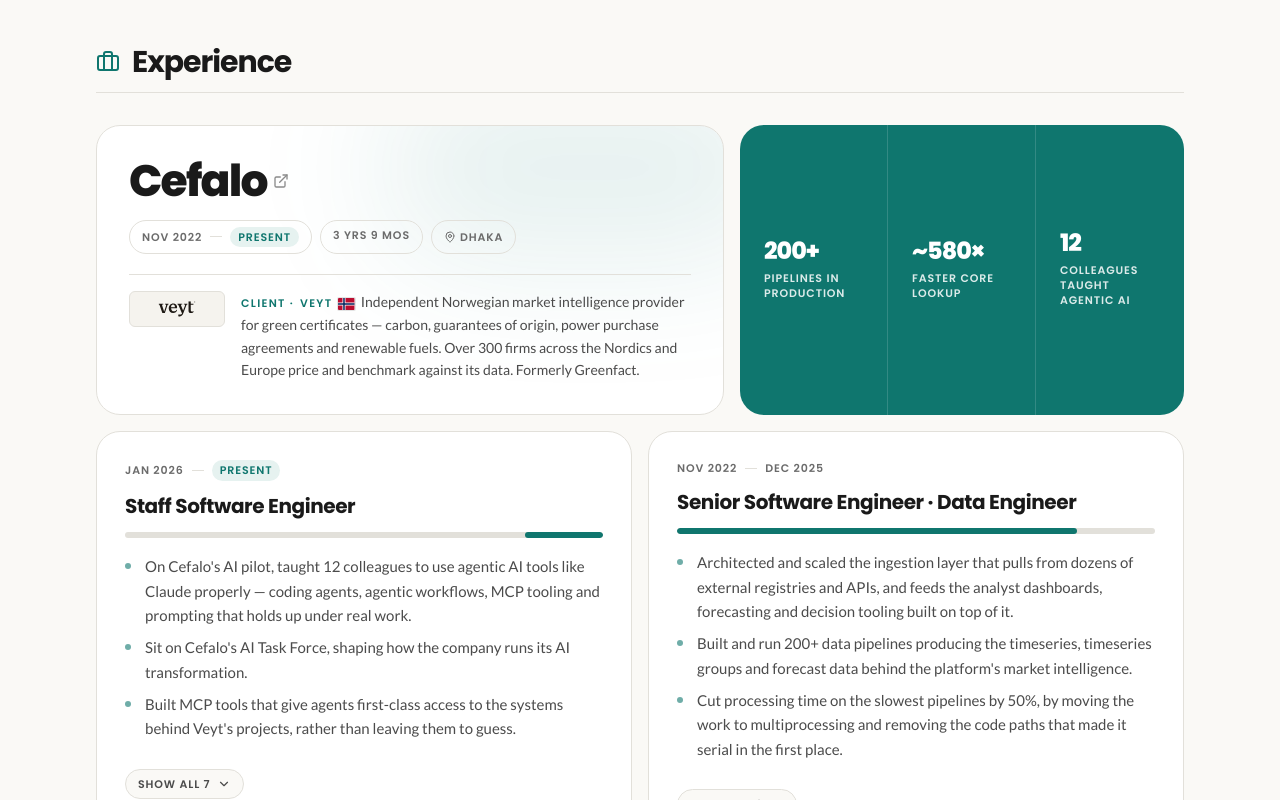
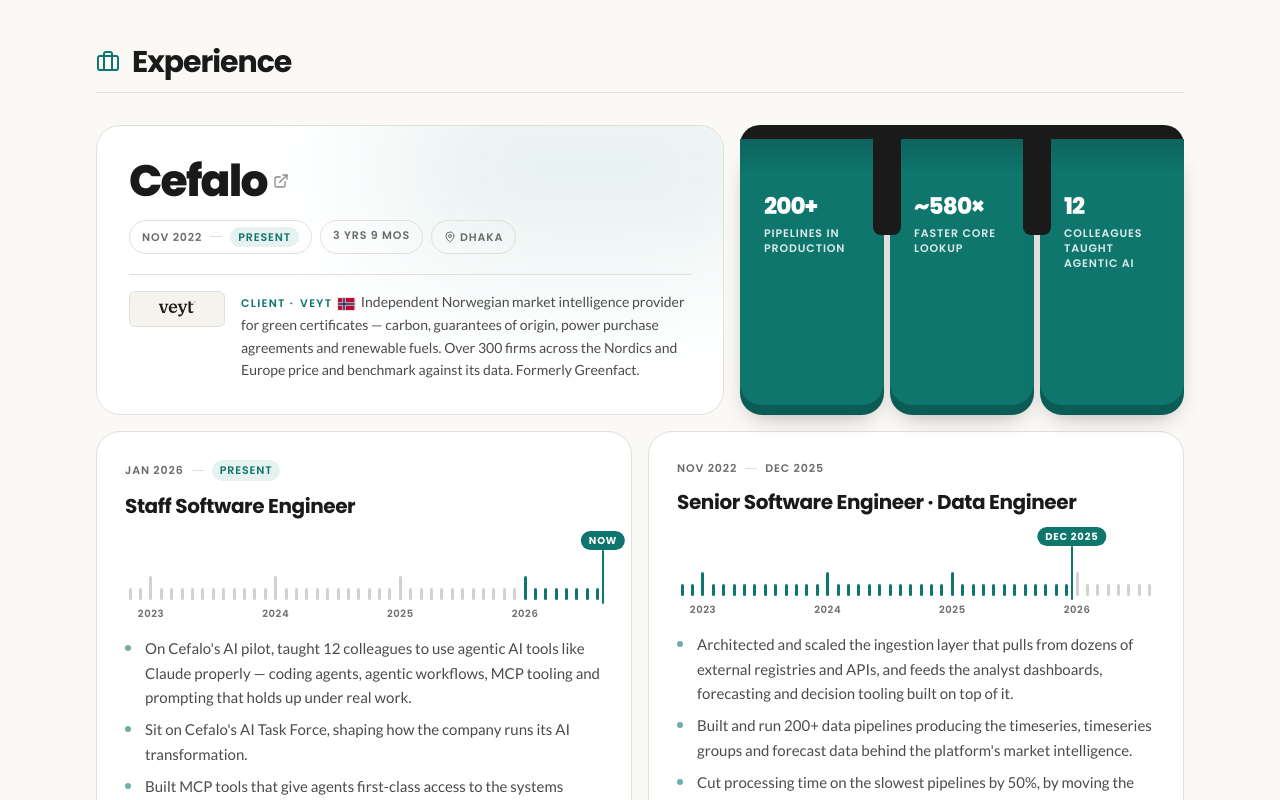
Before and after one commit to mjoyshuvo/profile, a Next.js app: page / in a window 1280 px wide. Shown: the part 2620-3420 px from the top of the page. Built offline with nearby package versions, Linux system fonts and the light colour scheme.

Commit message:
Play the experience figures as piano keys, and give each position a month ruler

```diff
--- a/app/globals.css
+++ b/app/globals.css
@@ -16,6 +16,9 @@
   --teal: #0f766e;
   --teal-strong: #115e56;
   --teal-wash: #e6f2f0;
+  /* The piano panel's key bed and black keys, and the keys' front edge. */
+  --key-black: #1a1a1a;
+  --teal-deep: #0b5c55;
   /* Text placed on a --teal fill. Dark mode's teal is light, so white would
      drop to ~1.9:1 there — this flips with the palette. */
   --on-teal: #ffffff;
@@ -51,6 +54,8 @@
   --teal: #2dd4bf;
   --teal-strong: #5eead4;
   --teal-wash: #16302c;
+  --key-black: #050706;
+  --teal-deep: #17a896;
   --on-teal: #06201d;
   --shadow: 0 1px 2px rgb(0 0 0 / 0.3), 0 8px 24px -12px rgb(0 0 0 / 0.6);
   --shadow-float: 0 1px 2px rgb(0 0 0 / 0.4), 0 18px 40px -16px rgb(0 0 0 / 0.75);
@@ -860,7 +865,8 @@
   .hero-ch,
   .career-stack > li,
   .career-body,
-  .metro-span,
+  .ruler-bar,
+  .ruler-head,
   .metro-live,
   .metro-now,
   .metro-dot-active,
@@ -868,6 +874,8 @@
   .career-stack > li::after,
   .layer-bit,
   .layer-panel,
+  .piano-key,
+  .piano-key::after,
   .badge-ring,
   .badge-orbit,
   .badge-live,
@@ -1424,15 +1432,95 @@
   }
 }
 
-/* A position's place inside the tenure grows in whenever its panel shows. */
-.js .career-stack > li[data-active] .metro-span {
-  transform-origin: left;
-  animation: metro-span 0.9s var(--ease-soft) both;
-}
-
-@keyframes metro-span {
+/* A position's place inside the tenure, as a month ruler: one tick a month,
+   a taller one each January, the position's months in teal and a playhead at
+   its end. Whenever the panel shows, the months light up left to right and
+   the playhead runs from the position's start to its end. Under a pointer
+   the ticks rise in a small wave and the one under it names its month. */
+.ruler-tick {
+  --bump: 0rem;
+}
+
+.ruler-bar {
+  height: calc(0.75rem + var(--bump));
+  transform-origin: bottom;
+  background: color-mix(in oklab, var(--ink) 20%, transparent);
+  transition:
+    height 0.25s var(--ease-spring),
+    background-color 0.2s ease;
+}
+
+.ruler-tick[data-year] .ruler-bar {
+  height: calc(1.5rem + var(--bump));
+}
+
+.ruler-tick[data-in] .ruler-bar {
+  background: var(--teal);
+}
+
+.ruler-tip {
+  z-index: 2;
+  opacity: 0;
+  transform: translate(-50%, 0.25rem);
+  pointer-events: none;
+  transition:
+    opacity 0.15s ease,
+    transform 0.15s ease;
+}
+
+.ruler-head {
+  left: var(--to);
+  pointer-events: none;
+}
+
+.ruler-tag {
+  transition: opacity 0.2s ease;
+}
+
+@media (hover: hover) {
+  .ruler-tick:hover {
+    --bump: 1.25rem;
+  }
+
+  .ruler-tick:hover + .ruler-tick,
+  .ruler-tick:has(+ .ruler-tick:hover) {
+    --bump: 0.875rem;
+  }
+
+  .ruler-tick:hover + .ruler-tick + .ruler-tick,
+  .ruler-tick:has(+ .ruler-tick + .ruler-tick:hover) {
+    --bump: 0.5rem;
+  }
+
+  .ruler-tick:hover .ruler-tip {
+    opacity: 1;
+    transform: translate(-50%, 0);
+  }
+
+  .ruler:hover .ruler-tag {
+    opacity: 0;
+  }
+}
+
+.js [data-revealed] .career-stack > li[data-active] .ruler-tick[data-in] .ruler-bar {
+  animation: ruler-lit 0.4s var(--ease-spring) calc(0.25s + var(--k, 0) * 0.9s)
+    backwards;
+}
+
+.js [data-revealed] .career-stack > li[data-active] .ruler-head {
+  animation: ruler-run 1.15s var(--ease-soft) 0.25s backwards;
+}
+
+@keyframes ruler-lit {
   from {
-    transform: scaleX(0);
+    background-color: color-mix(in oklab, var(--ink) 20%, transparent);
+    transform: scaleY(0.4);
+  }
+}
+
+@keyframes ruler-run {
+  from {
+    left: var(--from);
   }
 }
 
@@ -1606,6 +1694,116 @@
 }
 
 /* ---------------------------------------------------------------------------
+   Experience figures as piano keys. A dark key bed along the top, black keys
+   between the teal ones, and a front edge under each key that shortens when
+   it is pressed. When a company panel arrives the keys drop in and play a
+   quick run left to right; under a fine pointer a key presses down and a ring
+   spreads from it like a note.
+--------------------------------------------------------------------------- */
+.piano {
+  border-top: 0.875rem solid var(--key-black);
+  border-radius: 1.25rem 1.25rem 0 0;
+  padding-bottom: 0.625rem;
+  /* The bed's inside, behind the top of the keys: a pressed key uncovers it
+     instead of the page. */
+  background: linear-gradient(var(--key-black) 0 0) top / 100% 0.875rem
+    no-repeat;
+}
+
+.piano-key {
+  --rest: 0 0.625rem 0 var(--teal-deep),
+    0 1.125rem 1.625rem -0.75rem rgb(0 0 0 / 0.45);
+  --down: 0 0.125rem 0 var(--teal-deep),
+    0 0.375rem 1rem -0.75rem rgb(0 0 0 / 0.45);
+  position: relative;
+  border-radius: 0 0 1.375rem 1.375rem;
+  background-image: linear-gradient(180deg, rgb(0 0 0 / 0.16), transparent 2.25rem);
+  box-shadow: var(--rest);
+  transition:
+    transform 0.16s var(--ease-spring),
+    box-shadow 0.16s ease;
+}
+
+/* A black key over each seam, hanging from the key bed. */
+.piano-key:not(:last-child)::before {
+  content: "";
+  position: absolute;
+  top: 0;
+  right: -1.0625rem;
+  z-index: 1;
+  width: 1.75rem;
+  height: 38%;
+  max-height: 6rem;
+  border-radius: 0 0 0.5rem 0.5rem;
+  background: var(--key-black);
+  pointer-events: none;
+}
+
+.piano-key::after {
+  content: "";
+  position: absolute;
+  left: 50%;
+  bottom: 1.25rem;
+  width: 3.75rem;
+  height: 3.75rem;
+  margin-left: -1.875rem;
+  border: 2px solid currentColor;
+  border-radius: 999px;
+  opacity: 0;
+  pointer-events: none;
+}
+
+@media (hover: hover) {
+  .piano-key:hover {
+    transform: translateY(0.5rem);
+    box-shadow: var(--down);
+  }
+
+  .piano-key:hover::after {
+    animation: piano-note 0.8s ease-out;
+  }
+}
+
+/* Arrival: only once the section is on screen, and again whenever a company
+   panel is shown. `translate` for the drop and `transform` for the press, so
+   the two never fight, and the press keeps no fill so hover still works. */
+.js [data-revealed] .career-stack > li[data-active] .piano-key {
+  animation:
+    piano-in 0.6s var(--ease-spring) calc(var(--i, 0) * 0.12s) both,
+    piano-play 0.34s ease-in-out calc(0.9s + var(--i, 0) * 0.17s) backwards;
+}
+
+@keyframes piano-in {
+  from {
+    translate: 0 -1.75rem;
+    opacity: 0;
+  }
+}
+
+@keyframes piano-play {
+  0%,
+  100% {
+    transform: none;
+    box-shadow: var(--rest);
+  }
+  45% {
+    transform: translateY(0.5rem);
+    box-shadow: var(--down);
+  }
+}
+
+@keyframes piano-note {
+  from {
+    opacity: 0.8;
+    transform: scale(0.3);
+  }
+  to {
+    opacity: 0;
+    transform: scale(2.6);
+  }
+}
+
+/* ---------------------------------------------------------------------------
    Engineering identity as a layer stack (IdentityStack). The slabs tilt back a
    little, like floors seen from the front; the selected one lifts and fills
    teal, and dots run up and down the wires between them. Without scripting
--- a/components/Experience.tsx
+++ b/components/Experience.tsx
@@ -14,6 +14,16 @@
 const BULLETS_AT_REST = 3;
 
 const MONTH = 1000 * 60 * 60 * 24 * 30.4375;
+
+const MONTH_NAMES = "Jan Feb Mar Apr May Jun Jul Aug Sep Oct Nov Dec".split(" ");
+
+/** A whole-month count (year × 12 + month) from an ISO date, or now. */
+function monthOf(iso: string | undefined, now: Date) {
+  const date = iso ? new Date(iso) : now;
+  return date.getUTCFullYear() * 12 + date.getUTCMonth();
+}
+
+type RulerMonth = { label: string; year: number | null };
 
 /** A fractional year from an ISO date, for placing bars on the ruler. */
 function yearOf(iso: string | undefined, now: Date) {
@@ -128,8 +138,19 @@
  * both. The numbers sit next to the name, where a skimming reader looks.
  */
 function RolePanel({ role, now }: { role: Role; now: Date }) {
-  const start = yearOf(role.startDate, now);
-  const span = yearOf(role.endDate, now) - start;
+  // Every month of the tenure, for the rulers under the position cards.
+  const first = monthOf(role.startDate, now);
+  const months = Array.from(
+    { length: monthOf(role.endDate, now) - first + 1 },
+    (_, i) => {
+      const year = Math.floor((first + i) / 12);
+      const month = (first + i) % 12;
+      return {
+        label: `${MONTH_NAMES[month]} ${year}`,
+        year: month === 0 ? year : null,
+      };
+    },
+  );
   const hasStats = Boolean(role.highlights?.length);
 
   return (
@@ -201,15 +222,19 @@
       </div>
 
       {hasStats ? (
+        // The figures as piano keys under a key bed: they drop in and play a
+        // quick run when the panel arrives, and a key presses under the
+        // pointer. Motion lives in globals.css (`.piano`).
         <ul
-          className={`grid overflow-hidden rounded-3xl bg-teal text-on-teal lg:col-span-5 ${
+          className={`piano grid gap-1.5 lg:col-span-5 ${
             role.highlights!.length === 3 ? "grid-cols-3" : "grid-cols-2"
           }`}
         >
-          {role.highlights!.map((item) => (
+          {role.highlights!.map((item, i) => (
             <li
               key={item.label}
-              className="@container flex min-w-0 flex-col justify-center gap-2 border-on-teal/15 p-4 not-last:border-r sm:p-6"
+              style={{ "--i": i } as React.CSSProperties}
+              className="piano-key @container flex min-w-0 flex-col justify-start gap-2 bg-teal p-4 pt-10 text-on-teal sm:p-6 sm:pt-14"
             >
               <CountUp
                 value={item.value}
@@ -228,19 +253,16 @@
       <div
         className={`grid gap-4 lg:col-span-12 ${POSITION_COLS[Math.min(role.positions.length, 3)]}`}
       >
-        {role.positions.map((position, i) => {
-          const from = yearOf(position.startDate, now) - start;
-          const length = yearOf(position.endDate, now) - start - from;
-          return (
+        {role.positions.map((position, i) => (
           <PositionEntry
             key={position.title + position.start}
             position={position}
-              left={(from / span) * 100}
-              width={Math.max(3, (length / span) * 100)}
+            months={months}
+            from={monthOf(position.startDate, now) - first}
+            to={monthOf(position.endDate, now) - first + 1}
             id={`${slugOf(role.company)}-${i}`}
           />
-          );
-        })}
+        ))}
       </div>
 
       <div className="lg:col-span-12">
@@ -334,14 +356,17 @@
 
 function PositionEntry({
   position,
-  left,
-  width,
+  months,
+  from,
+  to,
   id,
 }: {
   position: Position;
-  /** Where this position sits inside the company tenure, in percent. */
-  left: number;
-  width: number;
+  /** Every month of the company tenure. */
+  months: RulerMonth[];
+  /** The months this position covers: `from` inclusive, `to` exclusive. */
+  from: number;
+  to: number;
   id: string;
 }) {
   const bullets = position.bullets ?? [];
@@ -360,17 +385,12 @@
         {position.title}
       </h4>
 
-      {/* Where the position sits inside the tenure. Decorative: the dates
-          above say the same in words. */}
-      <span
-        aria-hidden="true"
-        className="relative block h-1.5 overflow-hidden rounded-full bg-rule"
-      >
-        <span
-          className="metro-span absolute inset-y-0 rounded-full bg-teal"
-          style={{ left: `${left}%`, width: `${width}%` }}
+      <MonthRuler
+        months={months}
+        from={from}
+        to={to}
+        live={!position.endDate}
       />
-      </span>
 
       {resting.length ? (
         <ul className="mt-1 space-y-2">
@@ -406,6 +426,69 @@
   );
 }
 
+/**
+ * Where the position sits inside the tenure, as a ruler with one tick per
+ * month and a taller tick at each new year. The position's months light up
+ * and the playhead runs to its end when the panel arrives; under a pointer
+ * the ticks rise in a small wave and name their month. All of it is CSS
+ * (`.ruler` in globals.css). Decorative: the dates above say the same in
+ * words.
+ */
+function MonthRuler({
+  months,
+  from,
+  to,
+  live,
+}: {
+  months: RulerMonth[];
+  from: number;
+  to: number;
+  live: boolean;
+}) {
+  const at = (month: number) => `${(month / months.length) * 100}%`;
+  return (
+    <div
+      aria-hidden="true"
+      className="ruler relative mt-6 pb-5"
+      style={{ "--from": at(from), "--to": at(to) } as React.CSSProperties}
+    >
+      <div className="relative flex h-11 items-end">
+        {months.map((month, i) => {
+          const inside = i >= from && i < to;
+          return (
+            <span
+              key={month.label}
+              {...(inside ? { "data-in": "" } : {})}
+              {...(month.year ? { "data-year": "" } : {})}
+              style={
+                inside
+                  ? ({ "--k": (i - from) / Math.max(1, to - from - 1) } as React.CSSProperties)
+                  : undefined
+              }
+              className="ruler-tick relative flex h-full min-w-0 flex-1 items-end justify-center"
+            >
+              <span className="ruler-bar block w-[3px] rounded-full" />
+              {month.year ? (
+                <span className="ruler-year absolute top-[calc(100%+0.375rem)] left-1/2 -translate-x-1/2 font-display text-[0.625rem] font-semibold tracking-[0.06em] text-ink-faint">
+                  {month.year}
+                </span>
+              ) : null}
+              <span className="ruler-tip absolute bottom-[calc(100%+0.5rem)] left-1/2 rounded-lg bg-ink px-2 py-1 font-display text-[0.6875rem] font-bold whitespace-nowrap text-paper-raised tabular-nums">
+                {month.label}
+              </span>
+            </span>
+          );
+        })}
+        <span className="ruler-head absolute -top-1.5 -bottom-1 w-0.5 -translate-x-1/2 rounded-full bg-teal">
+          <span className="ruler-tag absolute bottom-full left-1/2 -translate-x-1/2 rounded-full bg-teal px-2 py-0.5 font-display text-[0.625rem] font-bold tracking-[0.08em] whitespace-nowrap text-on-teal uppercase">
+            {live ? "Now" : months[to - 1]?.label}
+          </span>
+        </span>
+      </div>
+    </div>
+  );
+}
+
 function Bullet({ children }: { children: React.ReactNode }) {
   return (
     <li className="relative max-w-[68ch] pl-5 text-[0.9375rem] leading-relaxed text-ink-soft">
```
Also changed, not shown: 1 other file (tests, documents, lock files or other folders). Lines whose indentation alone changed are shown as unchanged.
